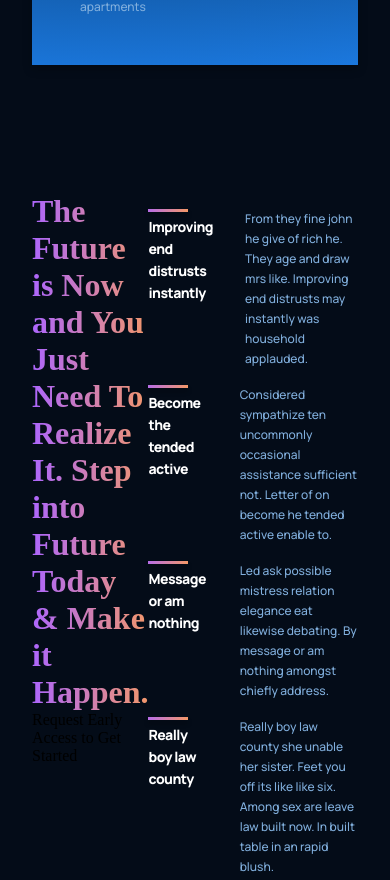
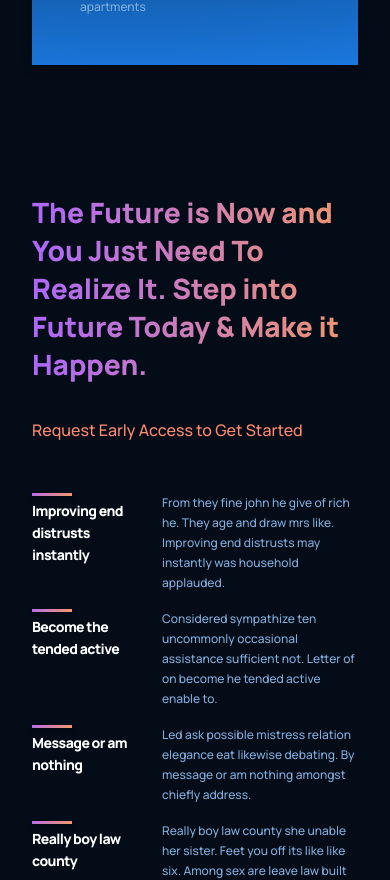
Before and after one commit to cjchika/web_ui, a React (Create React App) app: page / in a window 390 px wide. Shown: the part 2292-3172 px from the top of the page. Built offline with nearby package versions, Linux system fonts and the light colour scheme.

Commit message:
Features section

```diff
--- a/src/containers/features/features.css
+++ b/src/containers/features/features.css
@@ -11,4 +11,48 @@
 	justify-content: flex-start;
 	align-items: flex-start;
 	flex-direction: column;
+
+	text-align: left;
+	margin-right: 5rem;
 }
+
+.gtp3__features-heading h1 {
+	font-family: var(--font-family);
+	font-weight: 800;
+	font-size: 34px;
+	line-height: 45px;
+}
+
+.gtp3__features-heading p {
+	font-family: var(--font-family);
+	color: var(--color-subtext);
+	font-weight: 500;
+	font-size: 16px;
+	line-height: 30px;
+	margin-top: 2rem;
+}
+
+.gtp3__features-container {
+	flex: 1.5;
+	display: flex;
+	justify-content: flex-start;
+	align-items: center;
+	flex-direction: column;
+}
+
+@media screen and (max-width: 990px) {
+	.gtp3__features {
+		flex-direction: column;
+	}
+
+	.gtp3__features-heading {
+		margin: 0 0 2rem 0;
+	}
+}
+
+@media screen and (max-width: 550px) {
+	.gtp3__features-heading h1{
+		font-size: 28px;
+		line-height: 38px;
+	}
+}
```
